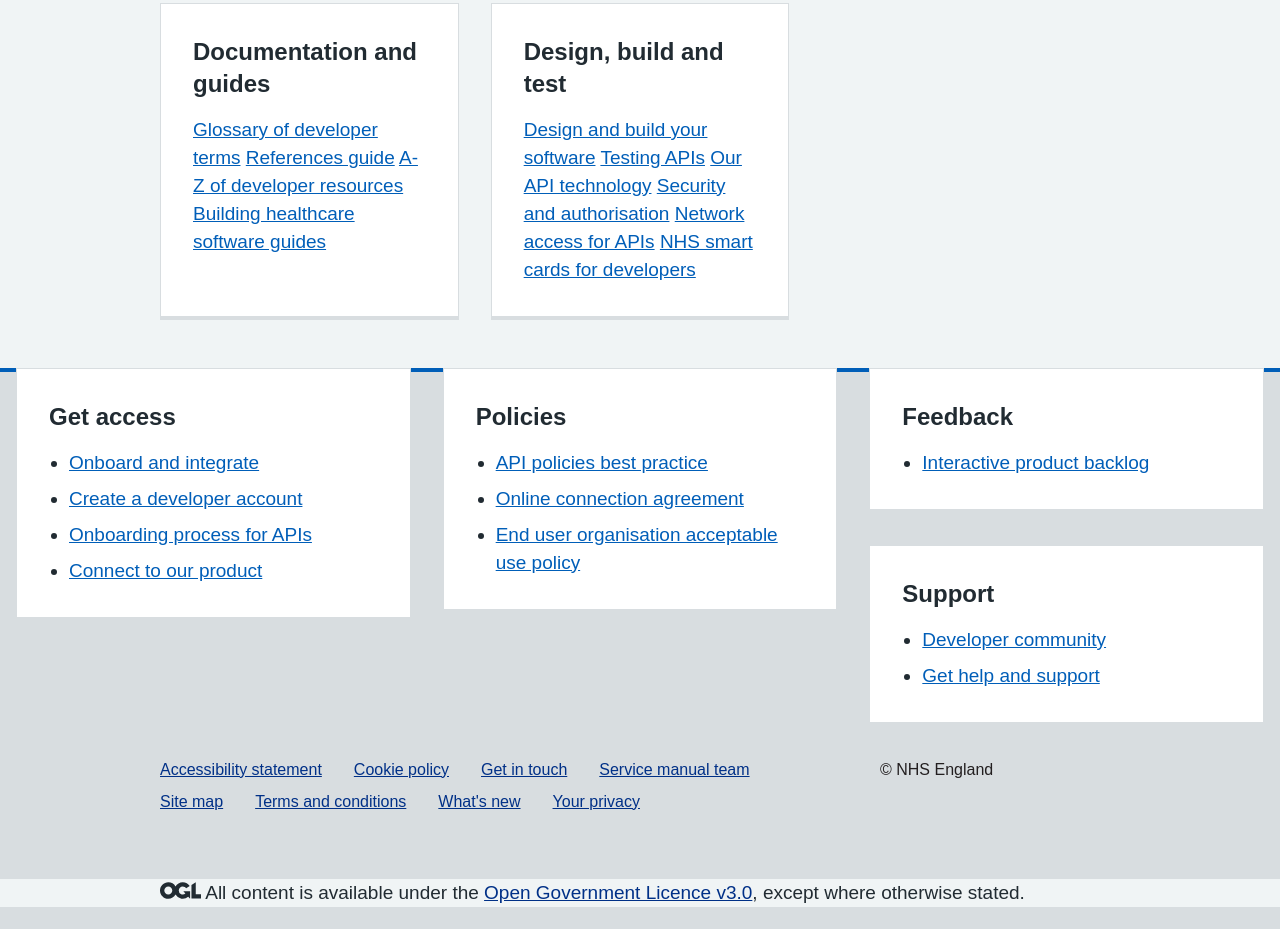
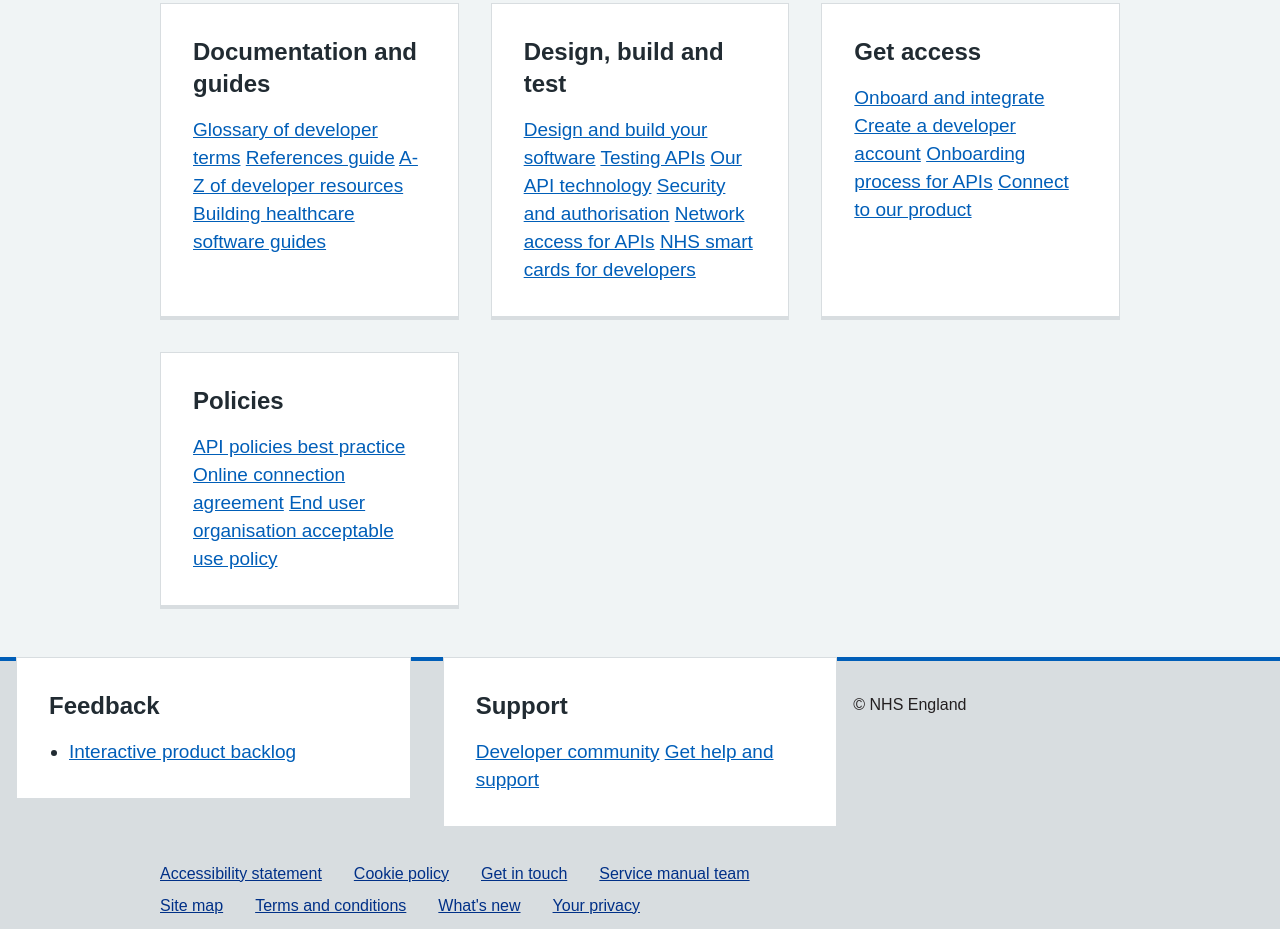
Before and after one commit to jamespallister2/dev-hp, a plain HTML site: page app/views/home.html in a window 1280 px wide. Shown: the part 776-1705 px from the top of the page. Drawn offline with Linux system fonts and the light colour scheme; a script that the page names is missing; a web font is replaced by a local one.

Commit message:
Update home.html

```diff
--- a/app/views/home.html
+++ b/app/views/home.html
@@ -243,7 +243,6 @@
    <a href="https://digital.nhs.uk/developer/guides-and-documentation/security-and-authorisation">Security and authorisation</a>
    <a href="https://digital.nhs.uk/developer/guides-and-documentation/network-access-for-apis">Network access for APIs</a>
    <a href="https://digital.nhs.uk/services/path-to-live-environments/smartcard-management-in-the-path-to-live-environments">NHS smart cards for developers</a>
-    </ul>
             </div>
           </div>
         </li>
@@ -251,12 +250,11 @@
           <div class="nhsuk-card nhsuk-card--clickable">
             <div class="nhsuk-card__content">
               <h2 class="nhsuk-card__heading nhsuk-heading-m">Get access</h2>
-           <ul>   <p class="nhsuk-card__description">
-        <li><a href="https://digital.nhs.uk/developer/getting-started">Onboard and integrate</a></li>
-        <li><a href="https://developer.api.nhs.uk/register">Create a developer account</a></li>
-        <li><a href="https://onboarding.prod.api.platform.nhs.uk/Index">Onboarding process for APIs</a></li>
-        <li><a href="https://digital.nhs.uk/developer/getting-started">Connect to our product</a></li>
-    </ul>
+<p class="nhsuk-card__description">
+<a href="https://digital.nhs.uk/developer/getting-started">Onboard and integrate</a>
+<a href="https://developer.api.nhs.uk/register">Create a developer account</a>
+<a href="https://onboarding.prod.api.platform.nhs.uk/Index">Onboarding process for APIs</a>
+<a href="https://digital.nhs.uk/developer/getting-started">Connect to our product</a>
             </div>
           </div>
         </li>
@@ -264,10 +262,10 @@
           <div class="nhsuk-card nhsuk-card--clickable">
             <div class="nhsuk-card__content">
               <h2 class="nhsuk-card__heading nhsuk-heading-m">Policies</h2>
-              <p class="nhsuk-card__description"> <ul>
-        <li><a href="https://digital.nhs.uk/developer/guides-and-documentation/api-policies-and-best-practice">API policies best practice</a></li>
-        <li><a href="https://digital.nhs.uk/developer/guides-and-documentation/online-connection-agreement">Online connection agreement</a></li>
-        <li><a href="https://digital.nhs.uk/developer/guides-and-documentation/end-user-organisation-acceptable-use-policy">End user organisation acceptable use policy</a></li>
+              <p class="nhsuk-card__description">
+<a href="https://digital.nhs.uk/developer/guides-and-documentation/api-policies-and-best-practice">API policies best practice</a>
+<a href="https://digital.nhs.uk/developer/guides-and-documentation/online-connection-agreement">Online connection agreement</a>
+<a href="https://digital.nhs.uk/developer/guides-and-documentation/end-user-organisation-acceptable-use-policy">End user organisation acceptable use policy</a>
     </ul>
             </div>
           </div>
@@ -284,9 +282,9 @@
           <div class="nhsuk-card nhsuk-card--clickable">
             <div class="nhsuk-card__content">
               <h2 class="nhsuk-card__heading nhsuk-heading-m">Support</h2>
-              <p class="nhsuk-card__description">  <ul>
-        <li><a href="https://developer.community.nhs.uk">Developer community</a></li>
-        <li><a href="https://digital.nhs.uk/developer/help-and-support">Get help and support</a></li>
+              <p class="nhsuk-card__description">
+<a href="https://developer.community.nhs.uk">Developer community</a>
+<a href="https://digital.nhs.uk/developer/help-and-support">Get help and support</a>
     </ul>
             </div>
           </div>
```
